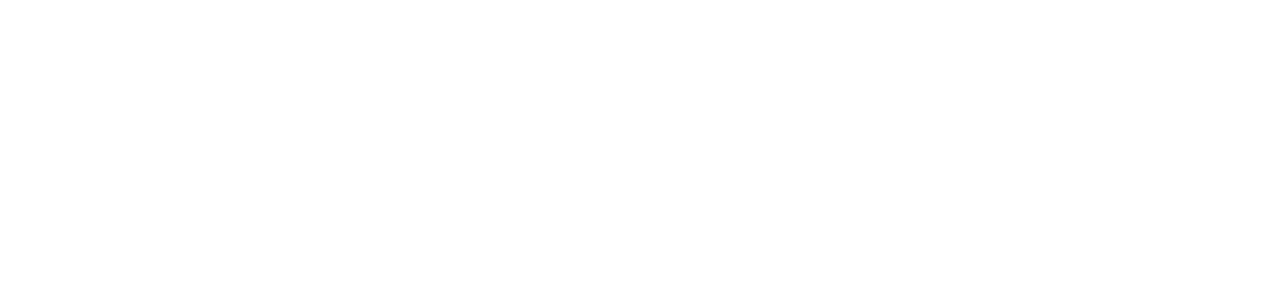
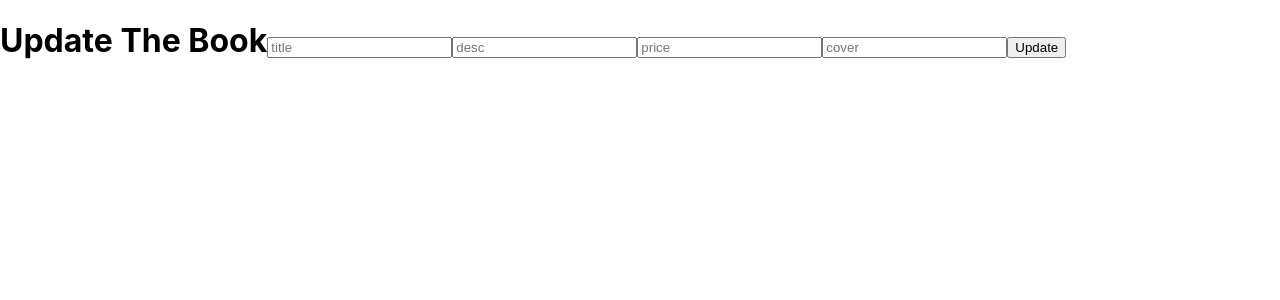
Before and after one commit to Ahmadalmuhtar/Bookstore-react-express, a React (Create React App) app in the folder client/: page /update/1 in a window 1280 px wide. Before the commit this address had no page. Shown: the top 300 px of the page. Built offline with nearby package versions, Linux system fonts and the light colour scheme.

Commit message:
finished teh project, added the delete and put methods

```diff
--- a/client/src/App.js
+++ b/client/src/App.js
@@ -1,4 +1,3 @@
-import logo from './logo.svg';
 import './App.css';
 import { BrowserRouter, Routes, Route } from "react-router-dom"
 import Add from './pages/Add';
@@ -6,13 +5,16 @@
 import Update from './pages/Update';
 
 function App() {
+
+
+
   return (
     <div className='App'>
       <BrowserRouter>
         <Routes>
-          <Route path='/' element={<Books />} />
-          <Route path='/' element={<Add />} />
-          <Route path='/' element={<Update />} />
+          <Route path='/books' element={<Books />} />
+          <Route path='/add' element={<Add />} />
+          <Route path='/update/:id' element={<Update />} />
         </Routes>
       </BrowserRouter>
     </div>
--- a/client/src/pages/Add.jsx
+++ b/client/src/pages/Add.jsx
@@ -1,4 +1,6 @@
 import React, { useState } from "react";
+import axios from "axios";
+import { useNavigate } from "react-router-dom";
 
 const Add = () => {
   const [book, setBook] = useState({
@@ -7,16 +9,39 @@
     price: null,
     cover: "",
   });
+  const [newBook, setNewBook] = useState({
+    title: "",
+    desc: "",
+    price: "",
+    cover: "",
+  })
+  const navigate = useNavigate()
+
+const handleChange = (e) => {
+  setBook((prev) => ({ ...prev, [e.target.name]: e.target.value }))
+}
+
+const handleClick = async (e) => {
+  e.preventDefault()
+  try {
+    await axios.post('http://localhost:8080/books/create', book)
+    navigate('/')
+  } catch (error) {
+    console.error('Error Addin the book', error)
+  }
+}
+console.log(book)
 
   return (
     <div>
       <div className="form">
         <h1>
           Add New Book
-          <input type="text" placeholder="title" />
-          <input type="text" placeholder="desc" />
-          <input type="number" placeholder="price" />
-          <input type="text" placeholder="cover" />
+          <input type="text" placeholder="title" onChange={handleChange} name="title" />
+          <input type="text" placeholder="desc" onChange={handleChange} name="desc" />
+          <input type="number" placeholder="price" onChange={handleChange} name="price" />
+          <input type="text" placeholder="cover" onChange={handleChange} name="cover" />
+          <button onClick={handleClick}>Add</button>
         </h1>
       </div>
     </div>
--- a/client/src/pages/Books.jsx
+++ b/client/src/pages/Books.jsx
@@ -17,6 +17,17 @@
     fetchAllBooks();
   }, []);
 
+  const handleDelete = async (id) => {
+  try {
+    await axios.delete(`http://localhost:8080/books/${id}`);
+    // Filter out the deleted book from the local state
+    setBooks((prevBooks) => prevBooks.filter((book) => book.id !== id));
+    window.location.reload();
+  } catch (error) {
+    console.error('Error deleting this Book', error);
+  }
+};
+
   return (
     <>
       <h1>Ahmad's Book Shop</h1>
@@ -27,6 +38,8 @@
             <h2>{book.title}</h2>
             <p>{book.desc}</p>
             <span>{book.price}</span>
+            <button className="delete" onClick={() => handleDelete(book.id)}>Delete</button>
+            <button className="update"><Link to={`/update/{book.id}`} >Update</Link></button>
           </div>
         ))}
       </div>
--- a/client/src/pages/Update.jsx
+++ b/client/src/pages/Update.jsx
@@ -1,7 +1,47 @@
-import React from "react";
+import React, { useState } from "react";
+import axios from "axios";
+import { useNavigate, useParams } from "react-router-dom";
 
 const Update = () => {
-  return <div>Update</div>;
+  const [book, setBook] = useState({
+    title: "",
+    desc: "",
+    price: null,
+    cover: "",
+  });
+
+  const navigate = useNavigate()
+  const { id } = useParams()
+
+const handleChange = (e) => {
+  setBook((prev) => ({ ...prev, [e.target.name]: e.target.value }))
+}
+
+const handleClick = async (e) => {
+  e.preventDefault()
+  try {
+    await axios.put(`http://localhost:8080/books/${id}`, book)
+    navigate('/')
+  } catch (error) {
+    console.error('Error Addin the book', error)
+  }
+}
+console.log(book)
+
+  return (
+    <div>
+      <div className="form">
+        <h1>
+          Update The Book
+          <input type="text" placeholder="title" onChange={handleChange} name="title" />
+          <input type="text" placeholder="desc" onChange={handleChange} name="desc" />
+          <input type="number" placeholder="price" onChange={handleChange} name="price" />
+          <input type="text" placeholder="cover" onChange={handleChange} name="cover" />
+          <button onClick={handleClick}>Update</button>
+        </h1>
+      </div>
+    </div>
+  );
 };
 
 export default Update;
```
Also changed, not shown: 1 other file (tests, documents, lock files or other folders).
